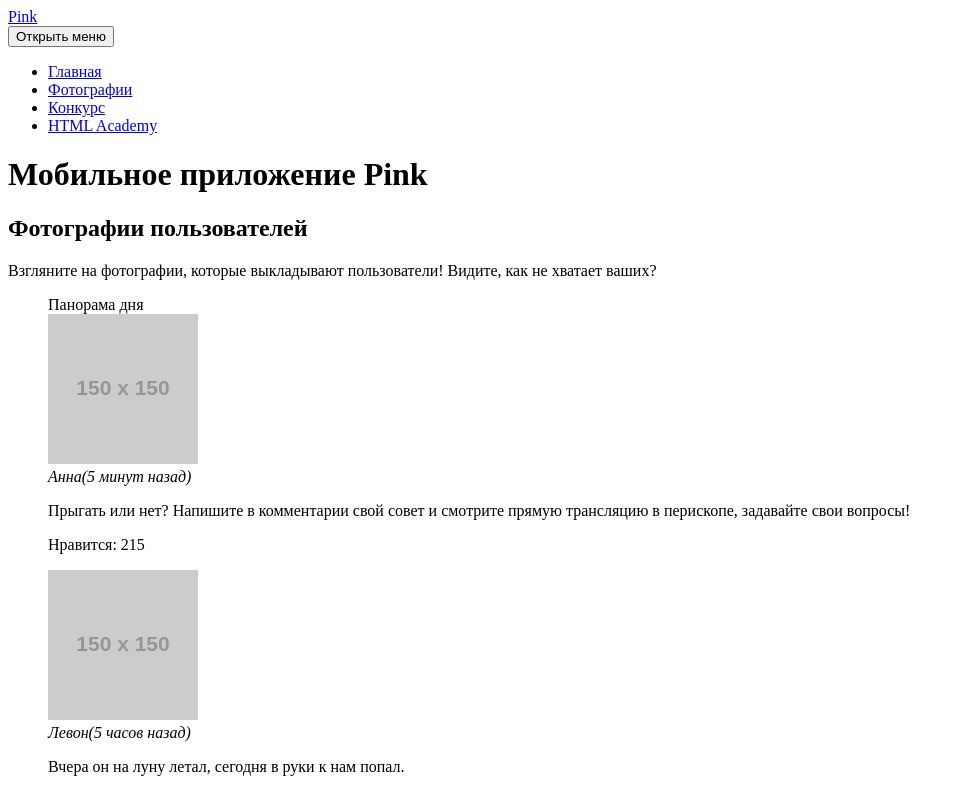
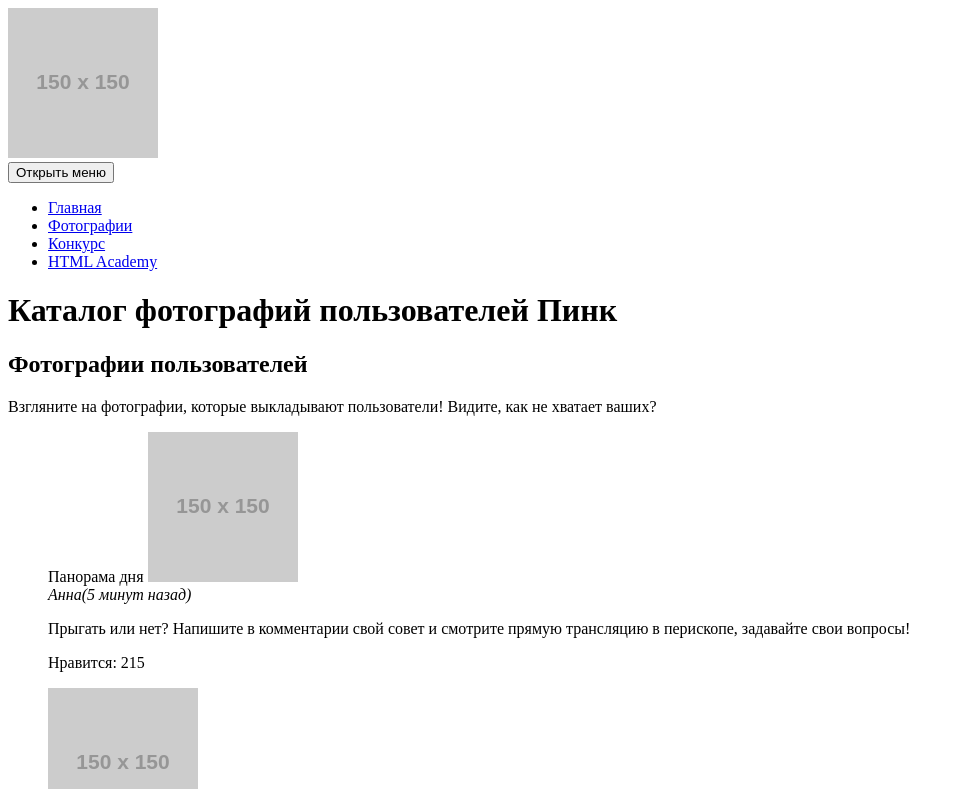
Before and after one commit to DaryaV95/1305635-pink-20, a website: page source/photo.html in a window 1280 px wide. Shown: the top 789 px of the page, without its empty margins (0-964 px from the left). Drawn offline with Linux system fonts and the light colour scheme; placeholder pictures from the web are drawn by us.

Commit message:
Корректировка в разметке страниц

```diff
--- a/source/photo.html
+++ b/source/photo.html
@@ -7,7 +7,7 @@
   <body class="page__body inner-page">
     <header class="page-header">
       <a class="page-header__logo" href="index.html" aria-label="Перейти на главную страницу">
-        Pink
+        <img class="page-header__image" src="https://via.placeholder.com/150x150" alt="Логотип Pink">
       </a>
       <nav class="main-nav">
         <button class="main-nav__toggle" type="button">
@@ -41,7 +41,7 @@
     </header>
 
     <main class="page-main">
-      <h1 class="visually-hidden">Мобильное приложение Pink</h1>
+      <h1 class="visually-hidden">Каталог фотографий пользователей Пинк</h1>
       <section class="photo-list">
         <div class="photo-list__wrapper">
           <h2 class="photo-list__title">Фотографии пользователей</h2>
@@ -49,12 +49,10 @@
             <p class="photo-list__text">Взгляните на фотографии, которые выкладывают пользователи! Видите, как не хватает ваших?</p>
           </div>
           <blockquote class="photo-list__user photo-list__user--of-the-day">
-            <div class="photo-list__desc-wrapper">
-              <div class="photo-list__desc">
-                Панорама дня
-              </div>
+            <div class="photo-list__img-wrapper">
+              <span class="photo-list__sticker-best">Панорама дня</span>
+              <img class="photo-list__user-image" src="https://via.placeholder.com/150x150" alt="Пейзаж гор и леса с высоты птичьего полета">
             </div>
-            <img class="photo-list__user-image" src="https://via.placeholder.com/150x150" alt="">
             <article class="photo-list__user-quote quote">
               <cite class="quote__title">Анна<span>(5 минут назад)</span></cite>
               <p class="quote__text">Прыгать или нет? Напишите в комментарии свой совет и смотрите прямую трансляцию в перископе, задавайте свои вопросы!</p>
@@ -62,7 +60,7 @@
             </article>
           </blockquote>
           <blockquote class="photo-list__user">
-            <img class="photo-list__user-image" src="https://via.placeholder.com/150x150" alt="">
+            <img class="photo-list__user-image" src="https://via.placeholder.com/150x150" alt="Камера направлена на белый автомобиль">
             <article class="photo-list__user-quote quote">
               <cite class="quote__title">Левон<span>(5 часов назад)</span></cite>
               <p class="quote__text">Вчера он на луну летал, сегодня в руки к нам попал.</p>
@@ -70,7 +68,7 @@
             </article>
           </blockquote>
           <blockquote class="photo-list__user">
-            <img class="photo-list__user-image" src="https://via.placeholder.com/150x150" alt="">
+            <img class="photo-list__user-image" src="https://via.placeholder.com/150x150" alt="Барабанная установка">
             <article class="photo-list__user-quote quote">
               <cite class="quote__title">Антон<span>(12 часов назад)</span></cite>
               <p class="quote__text">Соседи будут рады!</p>
@@ -78,7 +76,7 @@
             </article>
           </blockquote>
           <blockquote class="photo-list__user">
-            <img class="photo-list__user-image" src="https://via.placeholder.com/150x150" alt="">
+            <img class="photo-list__user-image" src="https://via.placeholder.com/150x150" alt="Вид снизу на современные высотные строения">
             <article class="photo-list__user-quote quote">
               <cite class="quote__title">Борис<span>(20 часов назад)</span></cite>
               <p class="quote__text">Здесь могла быть ваша цитата о высоком и вечном.</p>
@@ -86,7 +84,7 @@
             </article>
           </blockquote>
           <blockquote class="photo-list__user">
-            <img class="photo-list__user-image" src="https://via.placeholder.com/150x150" alt="">
+            <img class="photo-list__user-image" src="https://via.placeholder.com/150x150" alt="Кубанская бахча">
             <article class="photo-list__user-quote quote">
               <cite class="quote__title">Сергей<span>(25 часов назад)</span></cite>
               <p class="quote__text">Самая кубанская в мире!</p>
@@ -94,7 +92,7 @@
             </article>
           </blockquote>
           <blockquote class="photo-list__user">
-            <img class="photo-list__user-image" src="https://via.placeholder.com/150x150" alt="">
+            <img class="photo-list__user-image" src="https://via.placeholder.com/150x150" alt="Человек сидит на бесснежной каменной горке">
             <article class="photo-list__user-quote quote">
               <cite class="quote__title">Максим<span>(40 часов назад)</span></cite>
               <p class="quote__text">Где снег-то?</p>
@@ -102,7 +100,7 @@
             </article>
           </blockquote>
           <blockquote class="photo-list__user">
-            <img class="photo-list__user-image" src="https://via.placeholder.com/150x150" alt="">
+            <img class="photo-list__user-image" src="https://via.placeholder.com/150x150" alt="Вид на крыло самолёта и закат">
             <article class="photo-list__user-quote quote">
               <cite class="quote__title">Надежда<span>(45 часов назад)</span></cite>
               <p class="quote__text">Всем GM и взаимные лайки!</p>
@@ -116,7 +114,7 @@
     <footer class="page-footer">
       <div class="page-footer__wrapper">
         <a class="page-footer__logo" href="index.html" aria-label="Перейти на главную страницу">
-          <img src="https://via.placeholder.com/150x150" alt="">
+          <img src="https://via.placeholder.com/150x150" alt="Логотип Pink">
         </a>
         <ul class="page-footer__list footer-social">
           <li class="footer-social__item footer-social__item--twitter">
```
Also changed, not shown: source/form.html (+3 -4 lines), source/index.html (+2 -2 lines).
